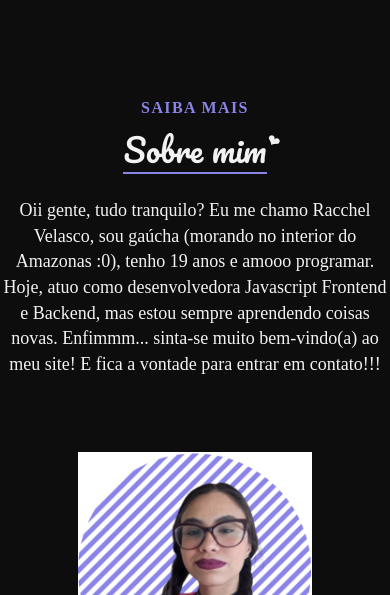
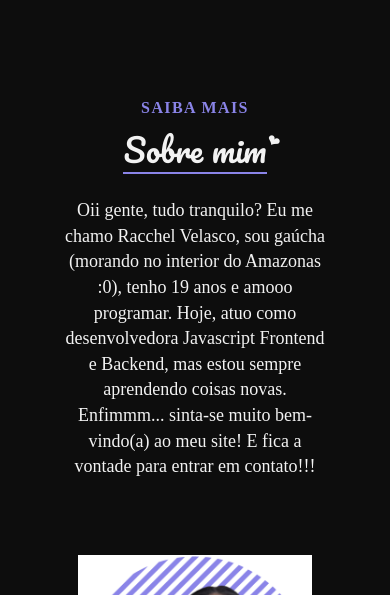
Before and after one commit to Racchel/portifolio, a React (Create React App) app: page / in a window 390 px wide. Shown: the part 680-1275 px from the top of the page. Built offline with nearby package versions, Linux system fonts and the light colour scheme; a web font is replaced by a local one.

Commit message:
Fix: adjust TextCard component padding on mobile

```diff
--- a/src/components/TextCard/style.js
+++ b/src/components/TextCard/style.js
@@ -21,7 +21,7 @@ export const TextContent = styled.div`
 
    @media screen and (max-width: ${props => props.theme.breakpoints.md}){
       align-items: center;
-      padding: 30px 0;
+      padding: 30px 60px;
       text-align: center;
    }
 `
```
